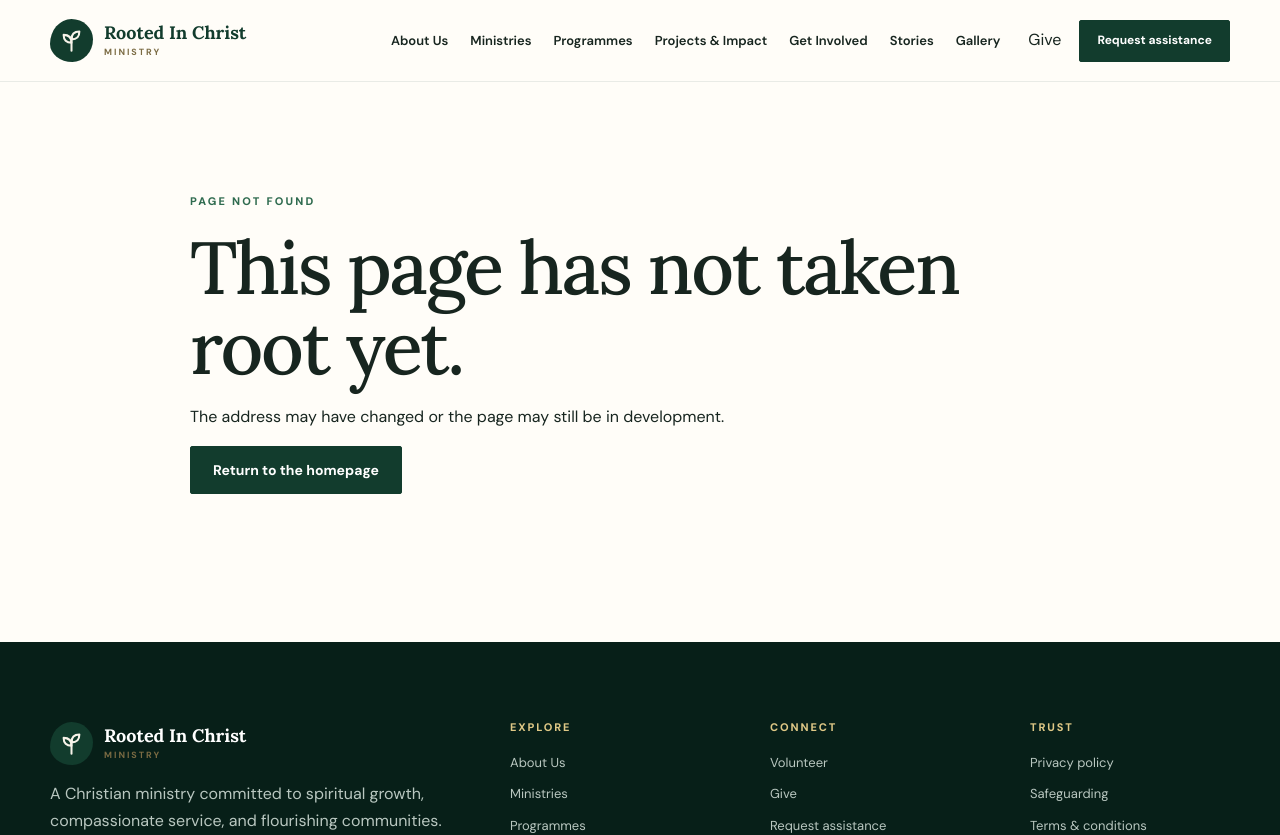
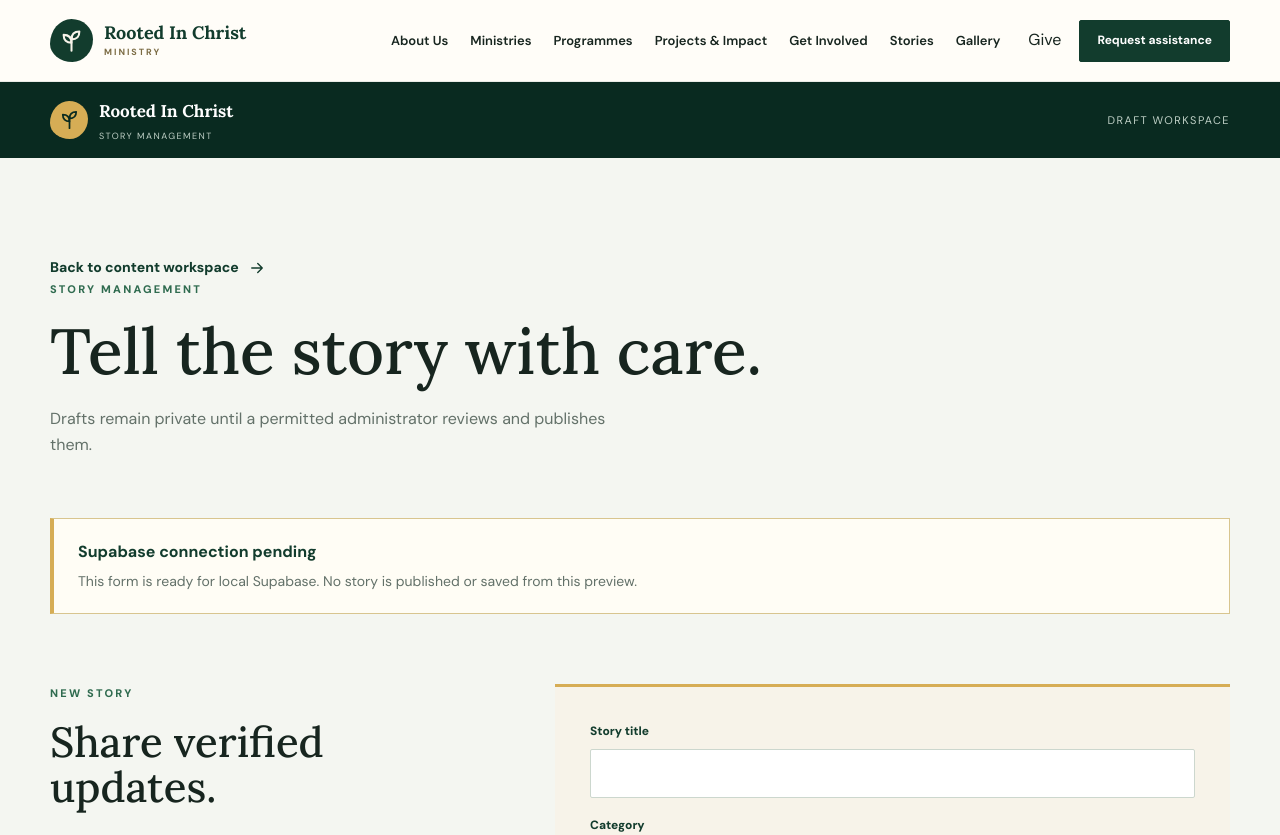
Before and after one commit to atevans1/rootedinchristmin, a Next.js app: page /admin/content/stories in a window 1280 px wide. Before the commit this address had no page. Shown: the top 835 px of the page. Built offline with nearby package versions, Linux system fonts and the light colour scheme.

Commit message:
Build admin story drafting

```diff
--- /dev/null
+++ b/app/admin/content/stories/actions.ts
@@ -0,0 +1,4 @@
+"use server";
+import { createSupabaseServerClient } from "@/lib/supabase/server";
+export type StoryState = { ok: boolean; message: string };
+export async function createStory(_previous: StoryState, formData: FormData): Promise<StoryState> { const title = String(formData.get("title") || "").trim(); const category = String(formData.get("category") || "").trim(); const content = String(formData.get("content") || "").trim(); if (title.length < 3 || title.length > 180 || !category || content.length < 20 || content.length > 10000) return { ok: false, message: "Please provide a title, category, and content between 20 and 10,000 characters." }; const supabase = await createSupabaseServerClient(); if (!supabase) return { ok: false, message: "The secure content service is being prepared. Please try again later." }; const slug = title.toLowerCase().replace(/[^a-z0-9]+/g, "-").replace(/^-|-$/g, ""); const { data: { user } } = await supabase.auth.getUser(); const { error } = await supabase.from("posts").insert({ title, slug, category, content, author_id: user?.id }); return error ? { ok: false, message: "We could not save this story. Please check the title and try again." } : { ok: true, message: "Story saved as a draft." }; }
--- /dev/null
+++ b/app/admin/content/stories/page.tsx
@@ -0,0 +1,5 @@
+import Link from "next/link";
+import { Icon } from "@/components/icon";
+import { AdminStoryForm } from "@/components/admin-story-form";
+export const metadata = { title: "Manage stories", description: "Create Rooted In Christ Ministry story drafts." };
+export default function AdminStoriesPage() { return <main id="main-content" className="admin-shell"><div className="admin-topbar"><div className="container admin-topbar-inner"><Link href="/admin/content" className="admin-brand"><span className="brand-mark"><Icon name="sprout" size={23} /></span><span><strong>Rooted In Christ</strong><small>Story management</small></span></Link><span className="admin-status">Draft workspace</span></div></div><div className="container admin-content"><Link href="/admin/content" className="arrow-link">Back to content workspace <Icon name="arrow" size={18} /></Link><div className="admin-heading"><div><p className="eyebrow">Story management</p><h1>Tell the story with care.</h1><p>Drafts remain private until a permitted administrator reviews and publishes them.</p></div></div><div className="admin-notice"><strong>Supabase connection pending</strong><p>This form is ready for local Supabase. No story is published or saved from this preview.</p></div><div className="admin-form-layout"><div><p className="eyebrow">New story</p><h2>Share verified updates.</h2></div><AdminStoryForm /></div></div></main>; }
--- /dev/null
+++ b/components/admin-story-form.tsx
@@ -0,0 +1,5 @@
+"use client";
+import { useActionState } from "react";
+import { createStory, type StoryState } from "@/app/admin/content/stories/actions";
+const initial: StoryState = { ok: false, message: "" };
+export function AdminStoryForm() { const [state, action, pending] = useActionState(createStory, initial); return <form className="contact-form" action={action}><label>Story title<input name="title" required maxLength={180} /></label><label>Category<select name="category" required defaultValue=""><option value="" disabled>Select one</option><option>Ministry news</option><option>Outreach report</option><option>Testimony</option><option>Project update</option><option>Announcement</option></select></label><label>Story content<textarea name="content" required minLength={20} maxLength={10000} rows={10} /></label><button className="button" disabled={pending} type="submit">{pending ? "Saving…" : "Save story draft"}</button>{state.message && <p className={state.ok ? "form-success" : "form-error"} role="status">{state.message}</p>}</form>; }
```
